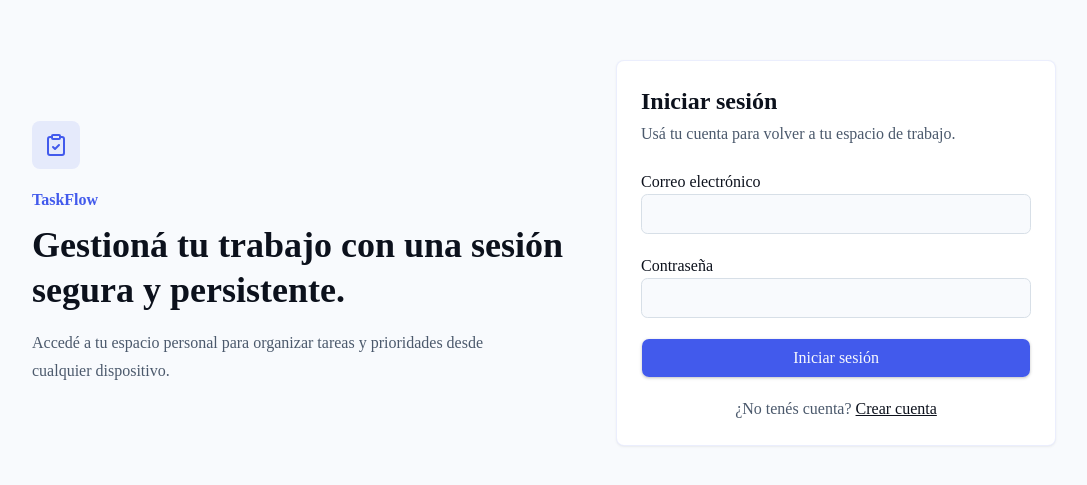
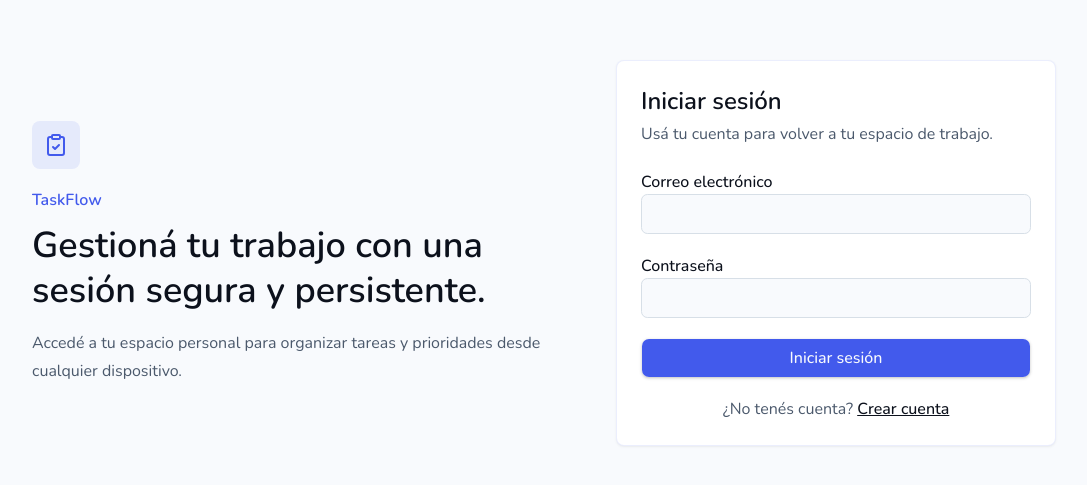
Before and after one commit to FavioFavio/taskflow, a Next.js app in the folder frontend/: page /login in a window 1280 px wide. Shown: the part 147-632 px from the top of the page, without its empty margins (96-1183 px from the left). Built offline with nearby package versions, Linux system fonts and the light colour scheme.

Commit message:
style: add Nunito font

```diff
--- a/frontend/src/app/globals.css
+++ b/frontend/src/app/globals.css
@@ -7,7 +7,7 @@
 @theme inline {
   --color-background: var(--background);
   --color-foreground: var(--foreground);
-  --font-sans: var(--font-sans);
+  --font-sans: var(--font-nunito);
   --font-mono: var(--font-geist-mono);
   --font-heading: var(--font-sans);
   --color-sidebar-ring: var(--sidebar-ring);
--- a/frontend/src/app/layout.tsx
+++ b/frontend/src/app/layout.tsx
@@ -1,5 +1,5 @@
 import type { Metadata } from "next";
-import { Geist, Geist_Mono } from "next/font/google";
+import { Geist_Mono, Nunito } from "next/font/google";
 import { Suspense } from "react";
 
 import { RedirectToast } from "@/components/shared/redirect-toast";
@@ -7,9 +7,10 @@ import { ThemeScript } from "@/components/shared/theme-script";
 import { ToastProvider } from "@/components/ui/toast";
 import "./globals.css";
 
-const geistSans = Geist({
-  variable: "--font-geist-sans",
+const nunito = Nunito({
+  variable: "--font-nunito",
   subsets: ["latin"],
+  display: "swap",
 });
 
 const geistMono = Geist_Mono({
@@ -31,12 +32,12 @@ export default function RootLayout({
     <html
       lang="es"
       suppressHydrationWarning
-      className={`${geistSans.variable} ${geistMono.variable} h-full antialiased`}
+      className={`${nunito.variable} ${geistMono.variable} h-full antialiased`}
     >
       <head>
         <ThemeScript />
       </head>
-      <body className="flex min-h-full flex-col">
+      <body className={`${nunito.className} flex min-h-full flex-col`}>
         <ToastProvider>
           <Suspense fallback={null}>
             <RedirectToast />
```
